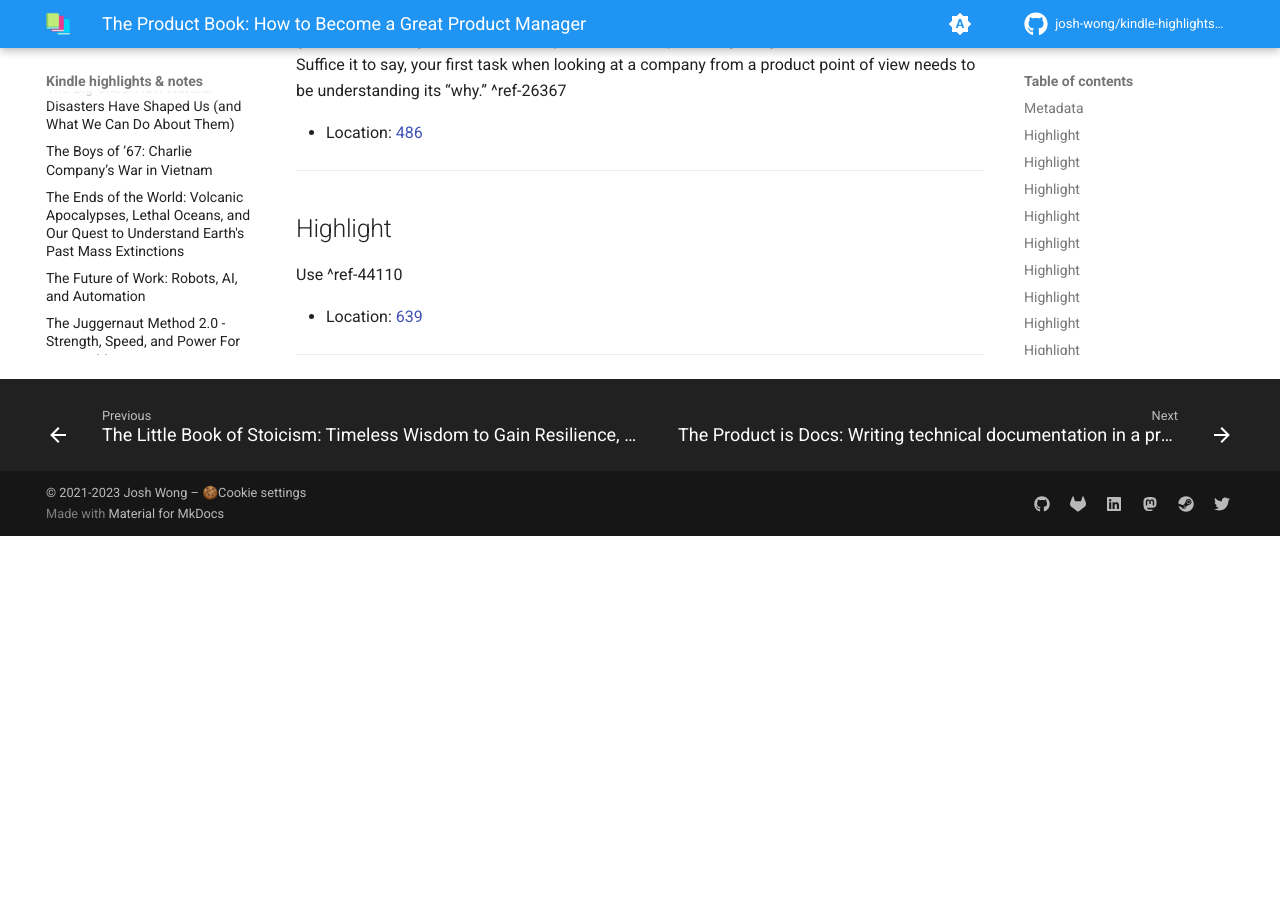
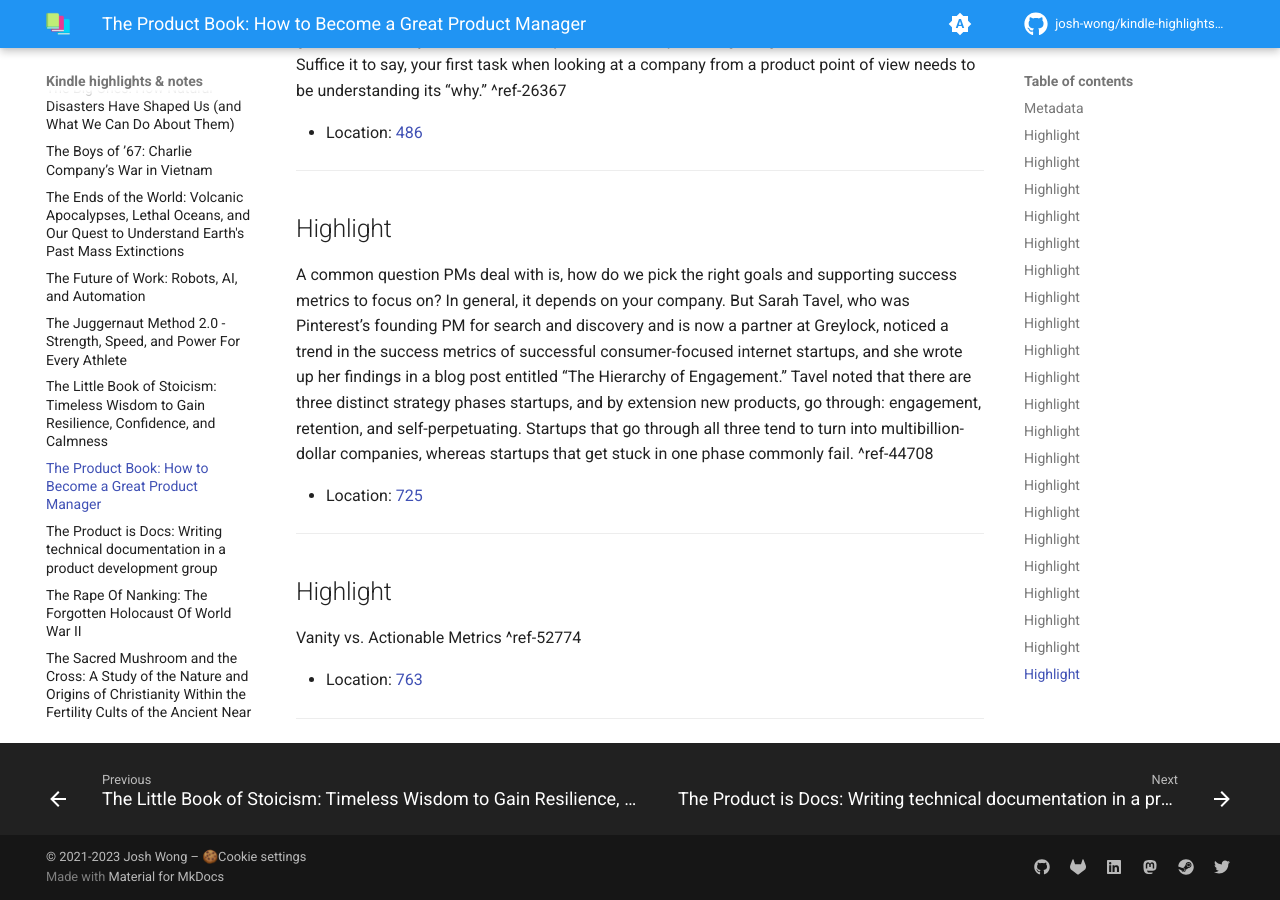
Before and after one commit to josh-wong/kindle-highlights-notes, an MkDocs documentation site: the page built from docs/The Product Book.md, in a window 1280 px wide and 900 px high, scrolled down 5483 px. Built offline with MkDocs 1.6.1 and Material for MkDocs 9.7.7, drawn with Linux system fonts in a browser that asks for light colours; comment, search, counter and statistics services are not loaded; before the commit the page ends 6019 px from its top, so only the background shows below that.

Commit message:
Update highlights and notes

```diff
--- a/docs/The Product Book.md
+++ b/docs/The Product Book.md
@@ -156,8 +156,15 @@ As a product manager, keeping the company’s core value proposition in mind wil
 ---
 ## Highlight
 
-Use ^ref-44110
+A common question PMs deal with is, how do we pick the right goals and supporting success metrics to focus on? In general, it depends on your company. But Sarah Tavel, who was Pinterest’s founding PM for search and discovery and is now a partner at Greylock, noticed a trend in the success metrics of successful consumer-focused internet startups, and she wrote up her findings in a blog post entitled “The Hierarchy of Engagement.” Tavel noted that there are three distinct strategy phases startups, and by extension new products, go through: engagement, retention, and self-perpetuating. Startups that go through all three tend to turn into multibillion-dollar companies, whereas startups that get stuck in one phase commonly fail. ^ref-44708
 
-- Location: [639](kindle://book?action=open&asin=B071HFBGXR&location=639)
+- Location: [725](kindle://book?action=open&asin=B071HFBGXR&location=725)
 
 ---
+## Highlight
+
+Vanity vs. Actionable Metrics ^ref-52774
+
+- Location: [763](kindle://book?action=open&asin=B071HFBGXR&location=763)
+
+---
```
Also changed, not shown: other parts of docs/The Product Book.md (+2 -2 lines).
